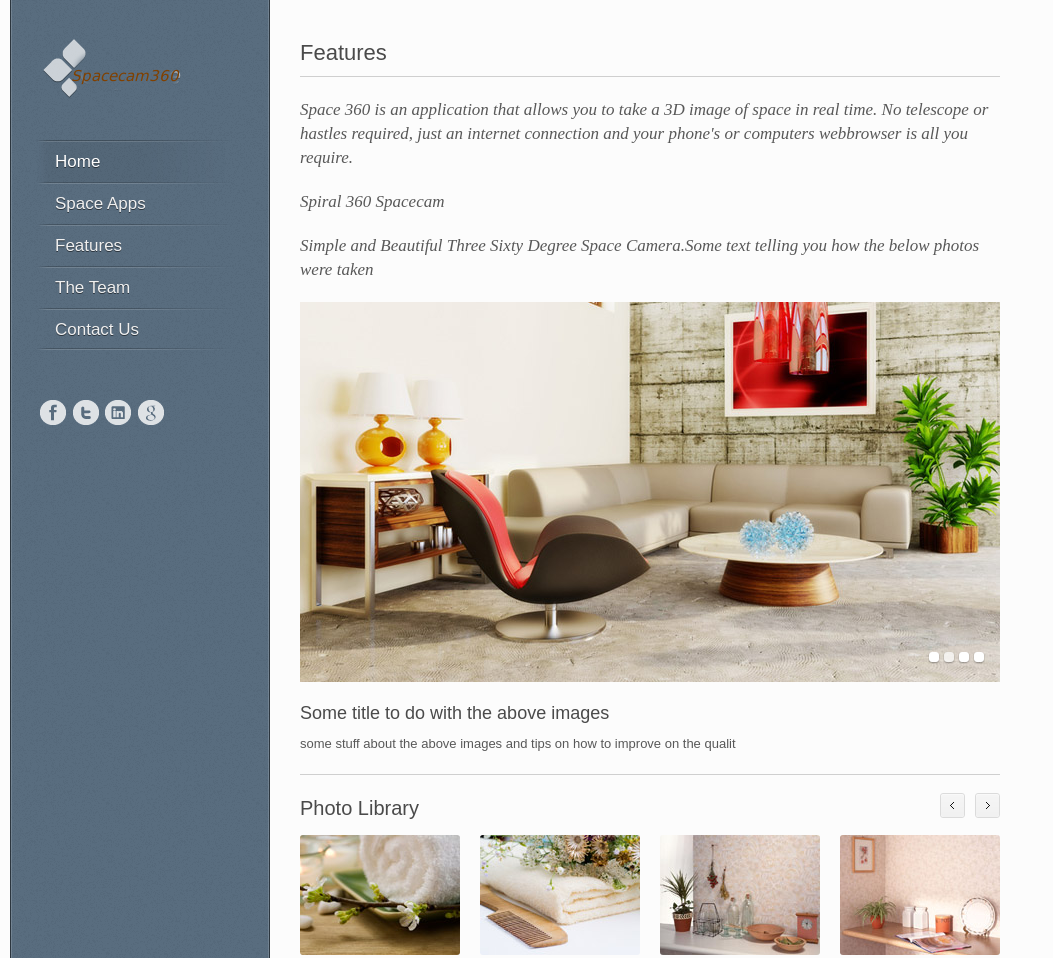
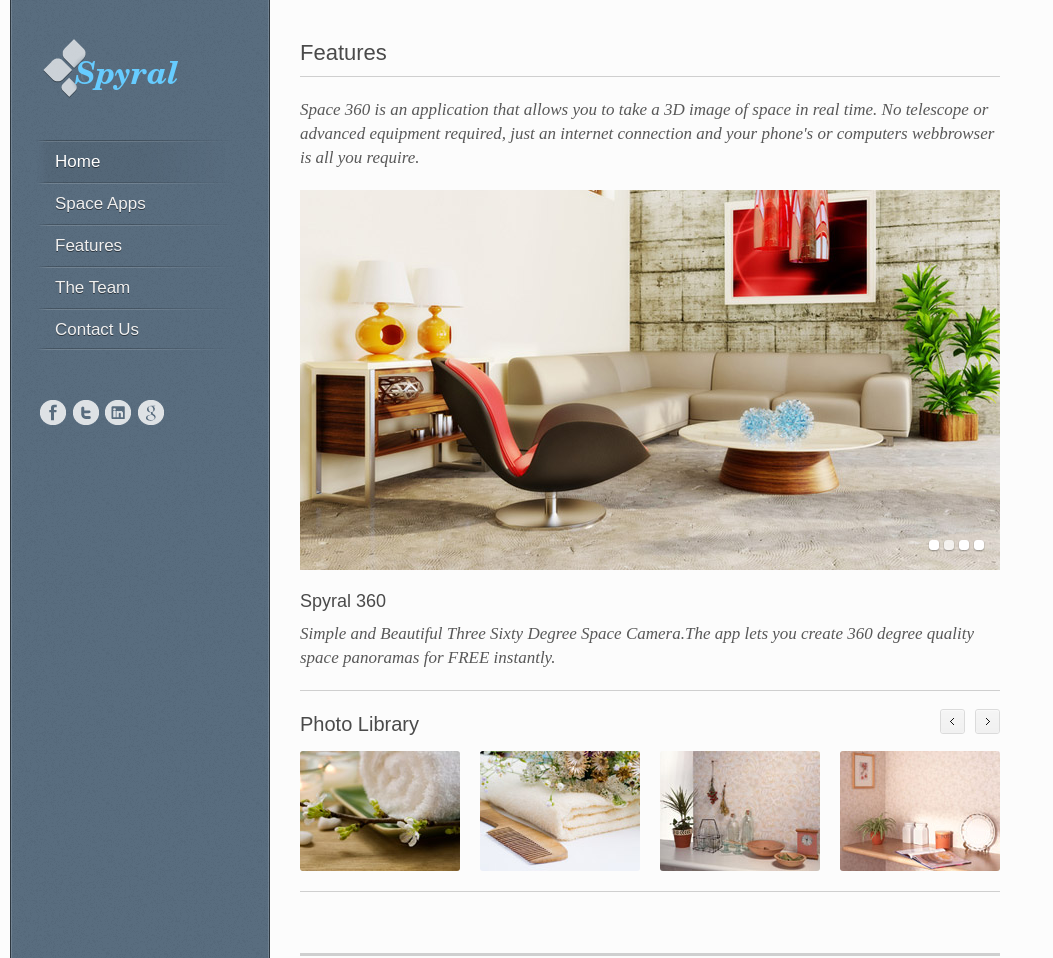
Before and after one commit to Saworieza/Final-Spiral, a plain HTML site: page features.html in a window 1280 px wide. Shown: the top 958 px of the page, without its empty margins (0-1053 px from the left). Drawn offline with Linux system fonts and the light colour scheme; a web font is replaced by a local one.

Commit message:
updated features and count

```diff
--- a/features.html
+++ b/features.html
@@ -30,7 +30,7 @@
 <div id="wrapper" style="float:left; margin:0px 0px 0px 10px;">
 	<!-- Begin Sidebar -->
 	<div id="sidebar">
-		 <div id="logo"><a href="index.html"><img src="style/images/lohgo.png" alt="logo" /></a></div>
+		 <div id="logo"><a href="index.html"><img src="style/images/log011.png" alt="logo" /></a></div>
 
 	<!-- Begin Menu -->
     <div id="menu" class="menu-v" >
@@ -67,14 +67,12 @@
 	<div id="content">
 	<h1 class="title">Features</h1>
 	<div class="line"></div>
-	<div class="intro">Space 360 is an application that allows you to take a 3D image of space in real time. No telescope or hastles required, just an internet connection and your phone's or computers webbrowser is all you require.</div>
+	<div class="intro">Space 360 is an application that allows you to take a 3D image of space in real time. No telescope or advanced equipment required, just an internet connection and your phone's or computers webbrowser is all you require.</div>
 
   <div style="clear:both;"></div>
-  <div class="intro" style="align:center;">Spiral 360 Spacecam
+  <div class="intro" style="align:center;">
     <!--<input type="file" accept="image/*;capture=camera"/> this should access the camera-->
   </div>
-
-    <p class="intro">Simple and Beautiful Three Sixty Degree Space Camera.Some text telling you how the below photos were taken</p>
 
   <div style="clear:both;"></div>
 
@@ -94,9 +92,10 @@
     <!-- End Slider -->
 
 
-    <h3>Some title to do with the above images</h3>
+    <h3>Spyral 360 </h3>
 
-    <p>some stuff about the above images and tips on how to improve on the qualit</p>
+    <p class="intro">Simple and Beautiful Three Sixty Degree Space Camera.The app lets you create 360 degree quality space panoramas for FREE instantly.</p>
+    <!--<p> We have a large online community of fellow stargazers and you can find out what the world is up to through our Spyral panorama feed and share your exciting panoramas with other members.</p>-->
 
 
   <div class="clear"></div>
```
Also changed, not shown: contact.html (+5 -5 lines), index.html (+1 -1 lines), team.html (+1 -1 lines), style/images/l0go.png (added), style/images/log0.png (added), style/images/log01.png (added), style/images/log011.png (added).
